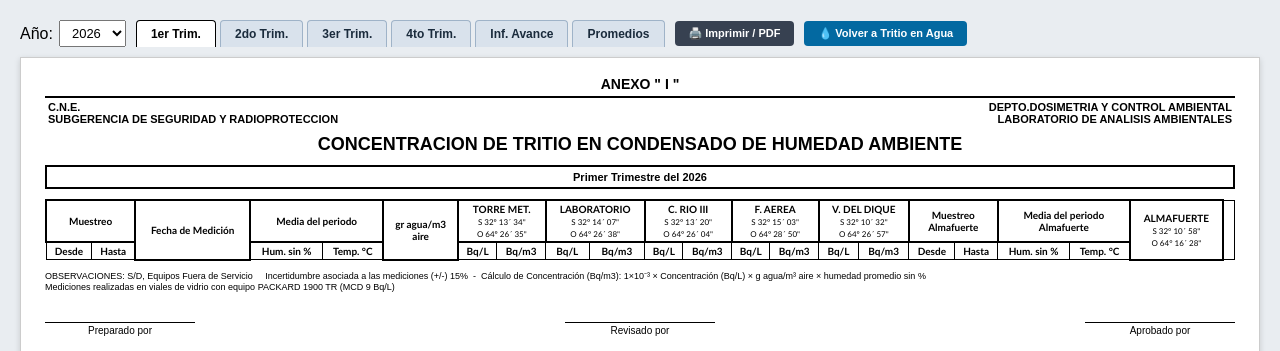
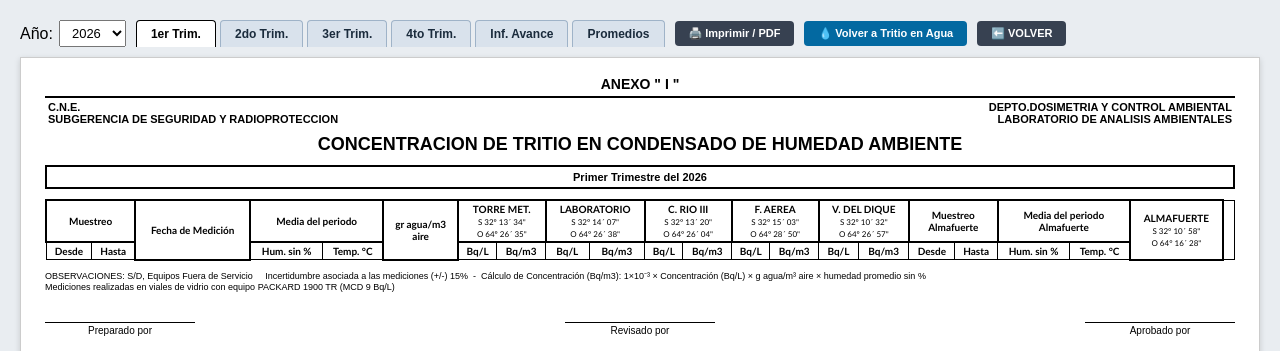
Before and after one commit to aleortizcorrea22-ops/O-IAxis-V2, a PHP site: page /condensado.php in a window 1280 px wide. Shown: the top 351 px of the page. Run offline with PHP 8.4, Linux system fonts and the light colour scheme; data that the repository does not hold is empty.

Commit message:
Agregar botón VOLVER a indexDOS/indexDOS.php en condensado.php
Co-Authored-By: Claude Sonnet 5 <noreply@anthropic.com>
Claude-Session: https://claude.ai/code/session_017g5CCAYQjxcX5VEKV7odBF

```diff
--- a/condensado.php
+++ b/condensado.php
@@ -191,6 +191,7 @@ if ($vista === 'avance') {
     </div>
     <button class="btn-imprimir" onclick="window.print()">🖨️ Imprimir / PDF</button>
     <a href="index.php" style="background:#0369a1; color:#fff; padding:6px 14px; text-decoration:none; font-size:11px; font-weight:bold; border-radius:4px;">💧 Volver a Tritio en Agua</a>
+    <a href="../indexDOS/indexDOS.php" style="background:#374151; color:#fff; padding:6px 14px; text-decoration:none; font-size:11px; font-weight:bold; border-radius:4px;" target="_blank">⬅️ VOLVER</a>
 </div>
 
 <div class="hoja">
```
